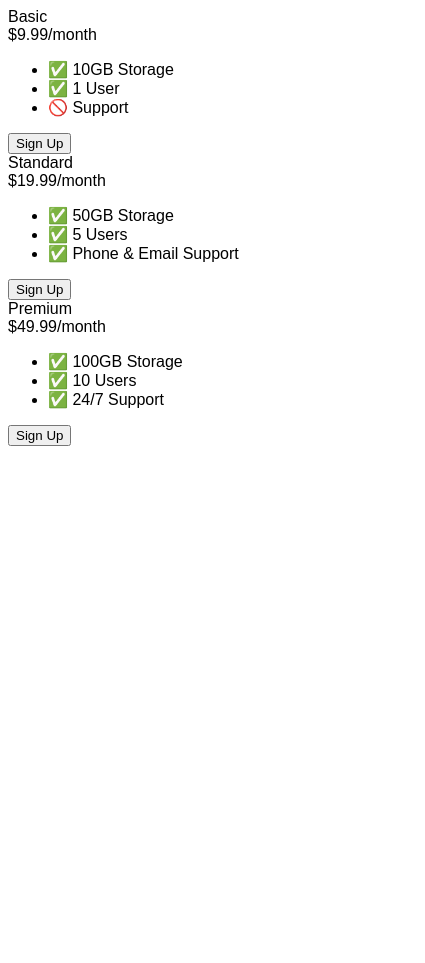
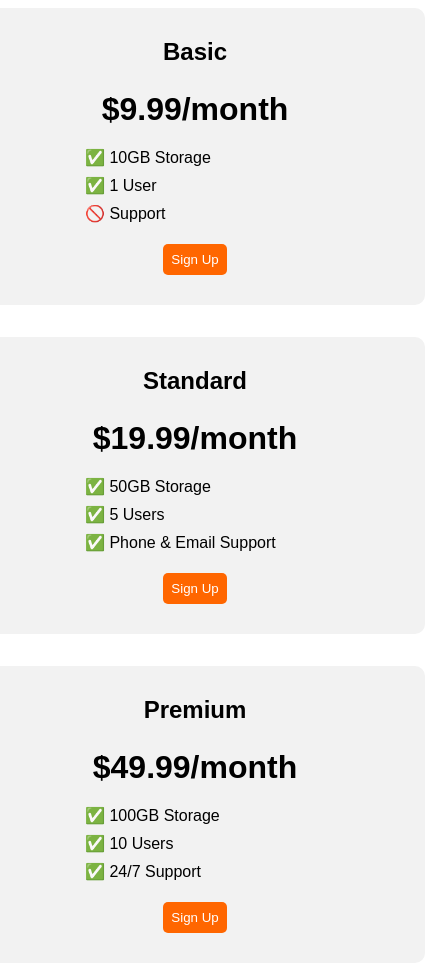
Before and after one commit to ronetteguevara/Udemy-The-Complete-2023-Web-Development-Bootcamp, a plain HTML site: page 9.4 Flexbox Pricing Table Project/index.html in a window 390 px wide. Shown: the whole page, 425 px wide, since content can reach past the window. Before the commit the page ends 844 px from the top, so only its background shows below. Drawn offline with Linux system fonts and the light colour scheme; a web font is replaced by a local one.

Commit message:
Revised index.html files for Flexbox exercises.

```diff
--- a/9.4 Flexbox Pricing Table Project/index.html
+++ b/9.4 Flexbox Pricing Table Project/index.html
@@ -11,8 +11,97 @@
       font-family: 'Sono', sans-serif;
     }
 
+    .pricing-container {
+      display: flex;
+      gap: 2rem;
+      width: 100%;
+      height: 100vh;
+      justify-content: center;
+      align-items: center;
+    }
+
+    .pricing-container > * {
+      text-align: center;
+      background-color: #f2f2f2;
+      padding: 20px;
+      flex: 400px 0 0;
+      border-radius: 10px;
+    }
+
+    .plan-features {
+      list-style: none;
+      text-align: left;
+      line-height: 1.75;
+      margin-left: 5px;
+    }
+
+    .plan-title {
+      font-weight: bold;
+      font-size: 1.5rem;
+    }
+
+    .plan-price {
+      font-weight: bold;
+      font-size: 3rem;
+      padding-top: 20px;
+    }
+
+    .plan-button {
+      color: white;
+      background-color: #ff6600;
+      border-radius: 5px;
+      border: none;
+      padding: 8px;
+    }
+
+
     /* Hint: What can you do with a media query and flexbox? */
-    @media (max-width: 1250px) {
+    @media (max-width: 961px) {
+      body {
+      font-family: 'Sono', sans-serif;
+      justify-content: center;
+    }
+
+    .pricing-container {
+      display: inline-flex;
+      flex-wrap: wrap;
+      justify-content: center;
+      align-items: center;
+      height: 100vh;
+    }
+
+    .pricing-container > * {
+      background-color: #f2f2f2;
+      padding: 30px;
+      justify-content: center;
+      margin: 0;
+      border-radius: 10px;
+    }
+
+    .plan-features {
+      list-style: none;
+      text-align: left;
+      line-height: 1.75;
+      margin-left: 50px;
+    }
+
+    .plan-title {
+      font-weight: bold;
+    }
+
+    .plan-price {
+      font-weight: bold;
+      font-size: 2rem;
+      padding-top: 25px;
+    }
+
+    .plan-button {
+      color: white;
+      background-color: #ff6600;
+      border-radius: 5px;
+      border: none;
+      padding: 8px;
+    }
 
     }
   </style>
```
Also changed, not shown: 9.0 Display Flex/index.html (+2 -0 lines), 9.1 Flex Direction/index.html (+6 -1 lines).
